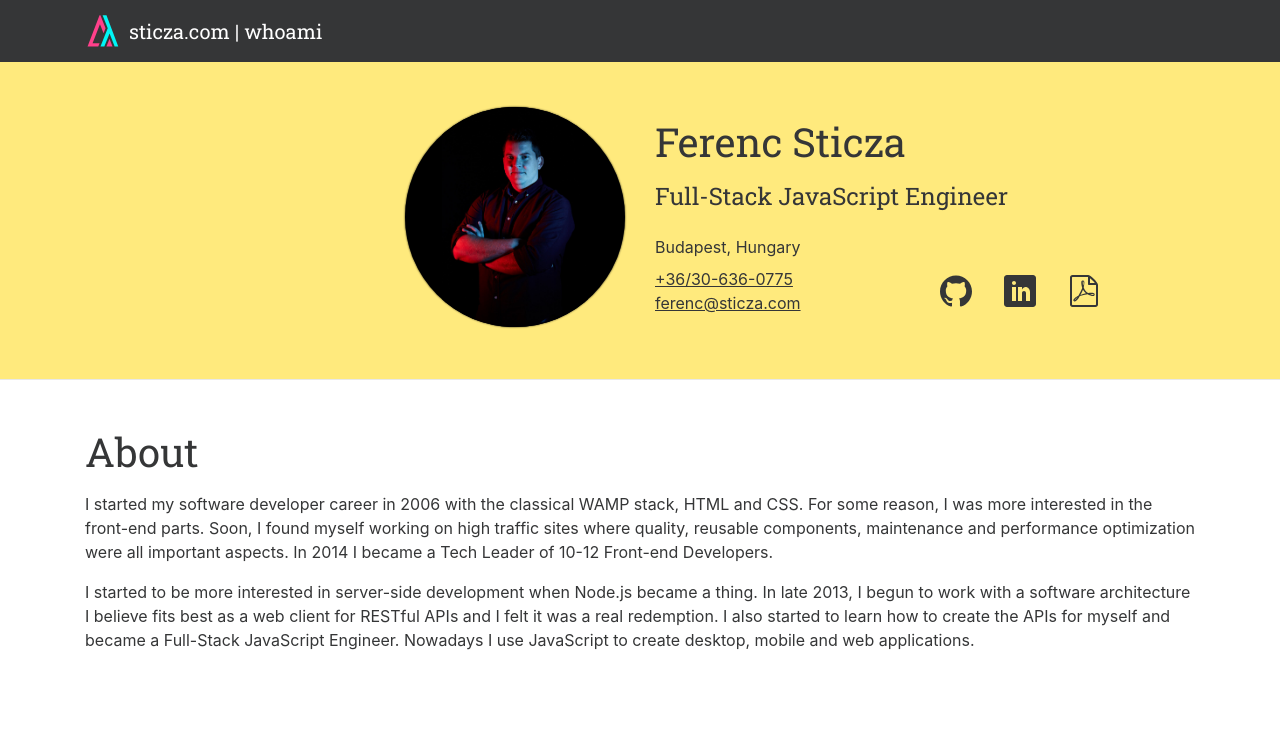
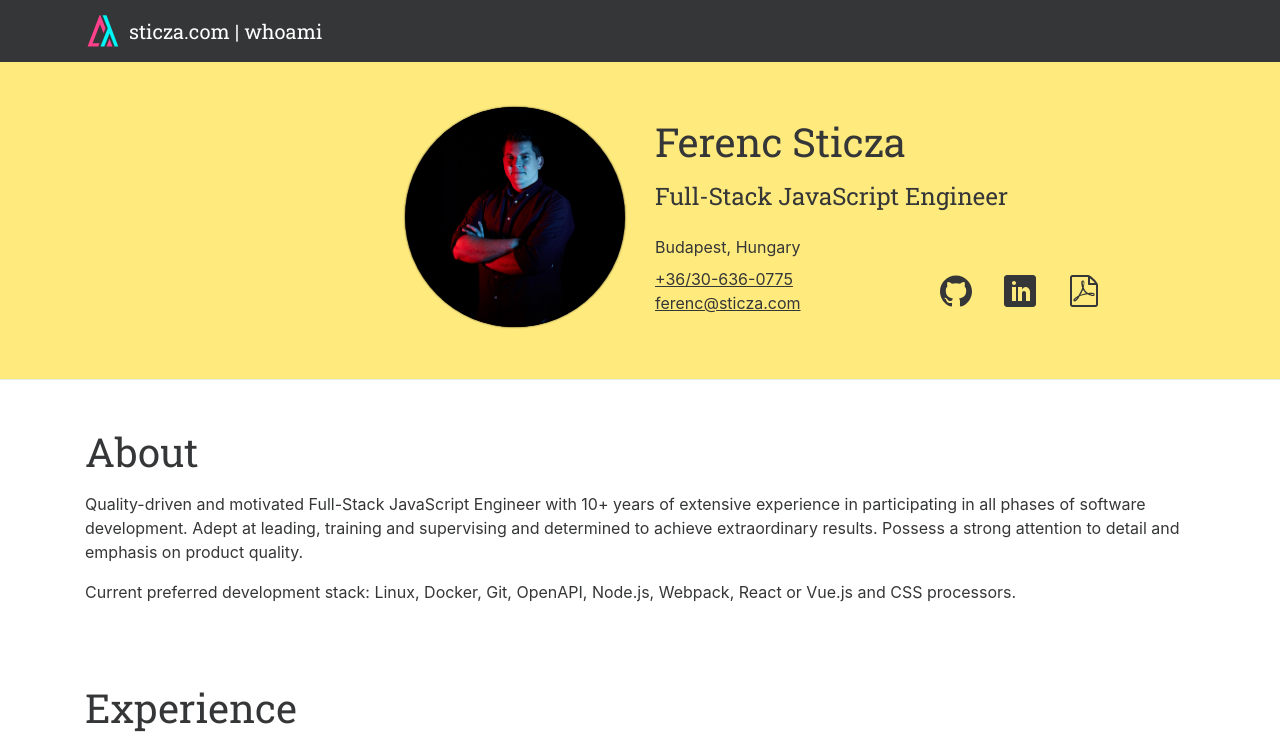
Before and after one commit to fsticza/sticza.com, a Nuxt app: page / in a window 1280 px wide. Shown: the top 738 px of the page. Built offline with nearby package versions, Linux system fonts and the light colour scheme.

Commit message:
chore: about

```diff
--- a/pages/index.vue
+++ b/pages/index.vue
@@ -99,20 +99,11 @@
       <section class="section section--bordered">
         <h1 class="section__title">About</h1>
         <p>
-          I started my software developer career in 2006 with the classical WAMP
-          stack, HTML and CSS. For some reason, I was more interested in the
-          front-end parts. Soon, I found myself working on high traffic sites
-          where quality, reusable components, maintenance and performance
-          optimization were all important aspects. In 2014 I became a Tech Leader
-          of 10-12 Front-end Developers.
+          Quality-driven and motivated Full-Stack JavaScript Engineer with 10+ years of extensive experience in participating in all phases of software development. Adept at leading, training and supervising and determined to achieve extraordinary results. Possess a strong attention to detail and emphasis on product quality.
         </p>
         <p>
-          I started to be more interested in server-side development when Node.js
-          became a thing. In late 2013, I begun to work with a software
-          architecture I believe fits best as a web client for RESTful APIs and I
-          felt it was a real redemption. I also started to learn how to create the
-          APIs for myself and became a Full-Stack JavaScript Engineer. Nowadays I
-          use JavaScript to create desktop, mobile and web applications.
+          Current preferred development stack:
+          Linux, Docker, Git, OpenAPI, Node.js, Webpack, React or Vue.js and CSS processors.
         </p>
       </section>
 
```
